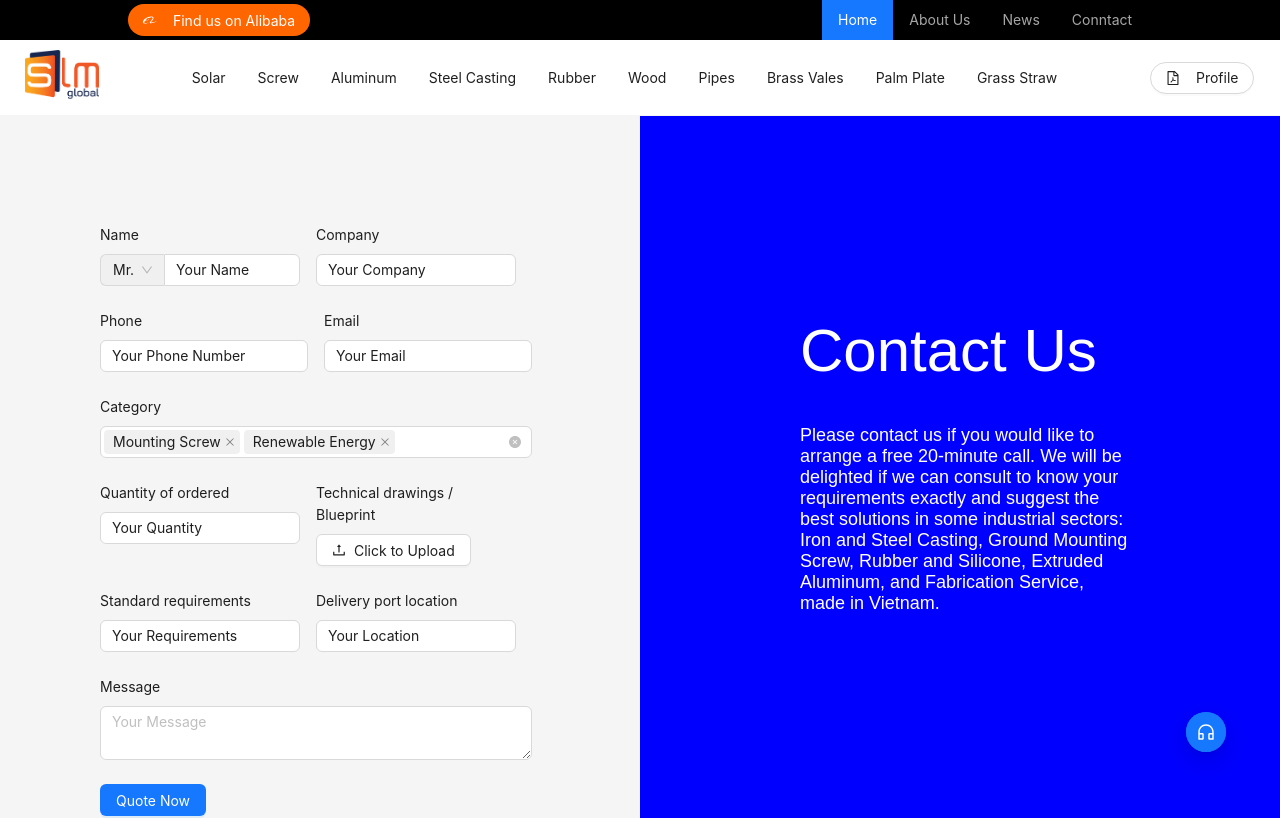
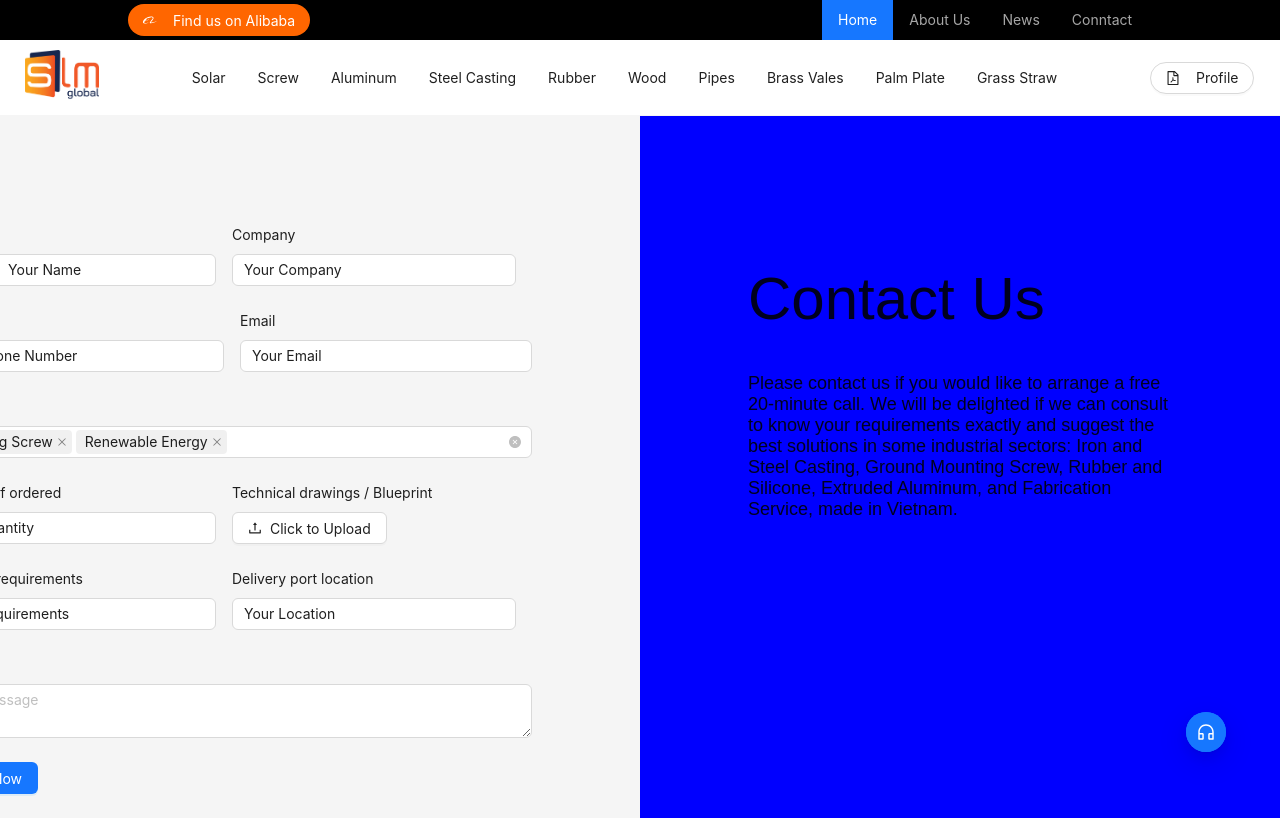
Before and after one commit to thanhtrang16490/slmglobal-fontend, a Next.js app: page /contact in a window 1280 px wide. Shown: the top 818 px of the page. Built offline with nearby package versions, Linux system fonts and the light colour scheme.

Commit message:
update contact layout

```diff
--- a/src/app/contact/page.tsx
+++ b/src/app/contact/page.tsx
@@ -7,12 +7,24 @@ const ContactPage = () => {
         <Layout>
             <Content>
                 <Row gutter={16} style={{ height: '100vh' }}>
+
                     <Col xs={24} sm={24} md={24} lg={12} xl={12} style={{ padding: '108px' }}>
-                        <FormContact />
+                        <Content style={{ display: 'flex', justifyContent: 'flex-end' }}>
+                            <div style={{ minWidth: '600px' }}>
+                                <FormContact />
+                            </div>
+
+                        </Content>
                     </Col>
-                    <Col xs={24} sm={24} md={24} lg={12} xl={12} style={{ backgroundColor: 'blue', color: 'white', padding: '10rem', fontFamily: 'Bai Jamjuree, sans-serif' }}>
-                        <h1 style={{ fontSize: '60px', fontWeight: '500' }}>Contact Us</h1>
-                        <p style={{ fontSize: '18px', fontWeight: '300' }}>Please contact us if you would like to arrange a free 20-minute call. We will be delighted if we can consult to know your requirements exactly and suggest the best solutions in some industrial sectors: Iron and Steel Casting, Ground Mounting Screw, Rubber and Silicone, Extruded Aluminum, and Fabrication Service, made in Vietnam.</p>
+                    <Col xs={24} sm={24} md={24} lg={12} xl={12} style={{ backgroundColor: 'blue', color: 'white', padding: '108px', fontFamily: 'Bai Jamjuree, sans-serif' }}>
+                        <Content style={{ display: 'flex', justifyContent: 'flex-start' }}>
+                            <div style={{ maxWidth: '600px' }}>
+                                <h1 style={{ fontSize: '60px', fontWeight: '500' }}>Contact Us</h1>
+                                <p style={{ fontSize: '18px', fontWeight: '300' }}>Please contact us if you would like to arrange a free 20-minute call. We will be delighted if we can consult to know your requirements exactly and suggest the best solutions in some industrial sectors: Iron and Steel Casting, Ground Mounting Screw, Rubber and Silicone, Extruded Aluminum, and Fabrication Service, made in Vietnam.</p>
+                            </div>
+
+                        </Content>
+
                     </Col>
 
                 </Row>
```
